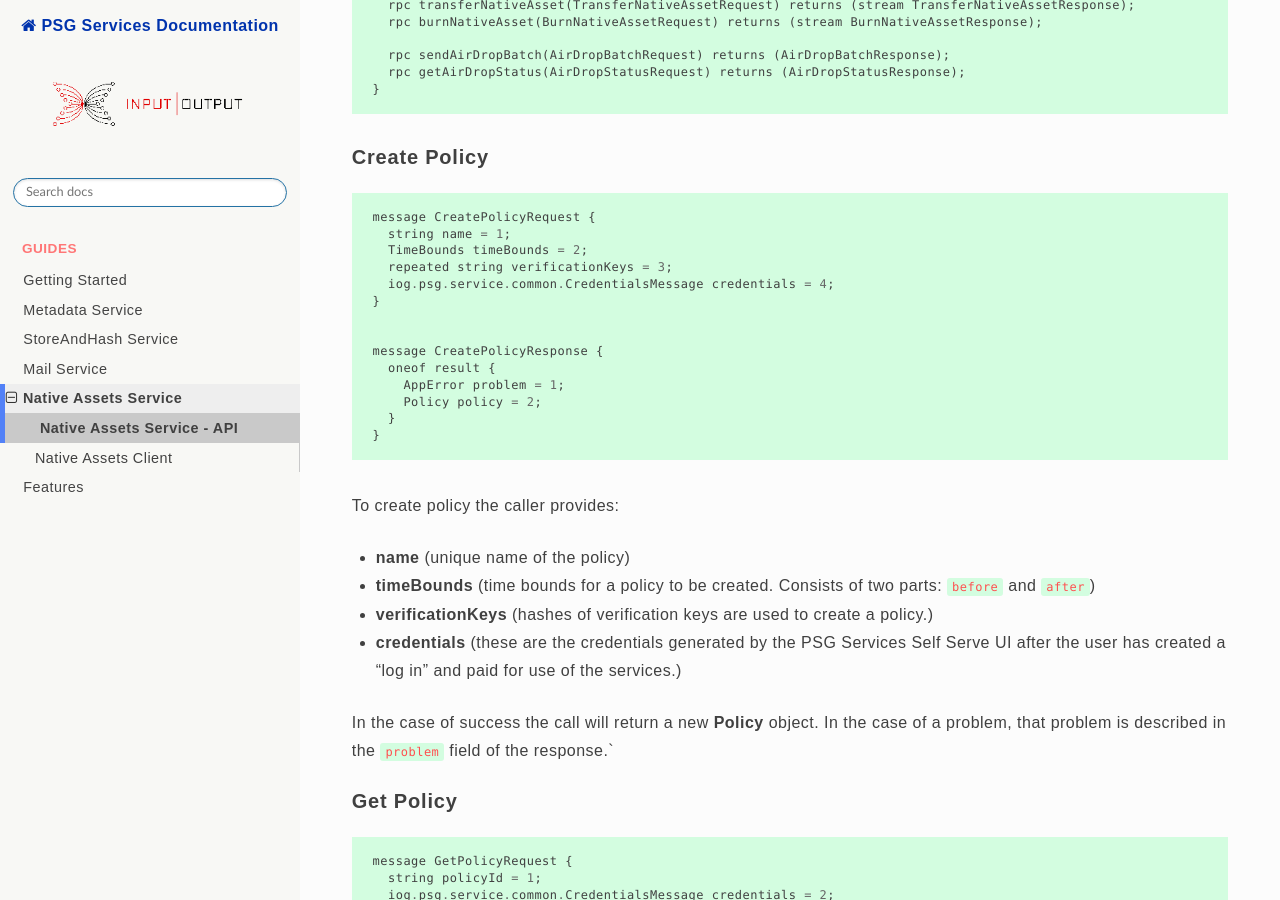
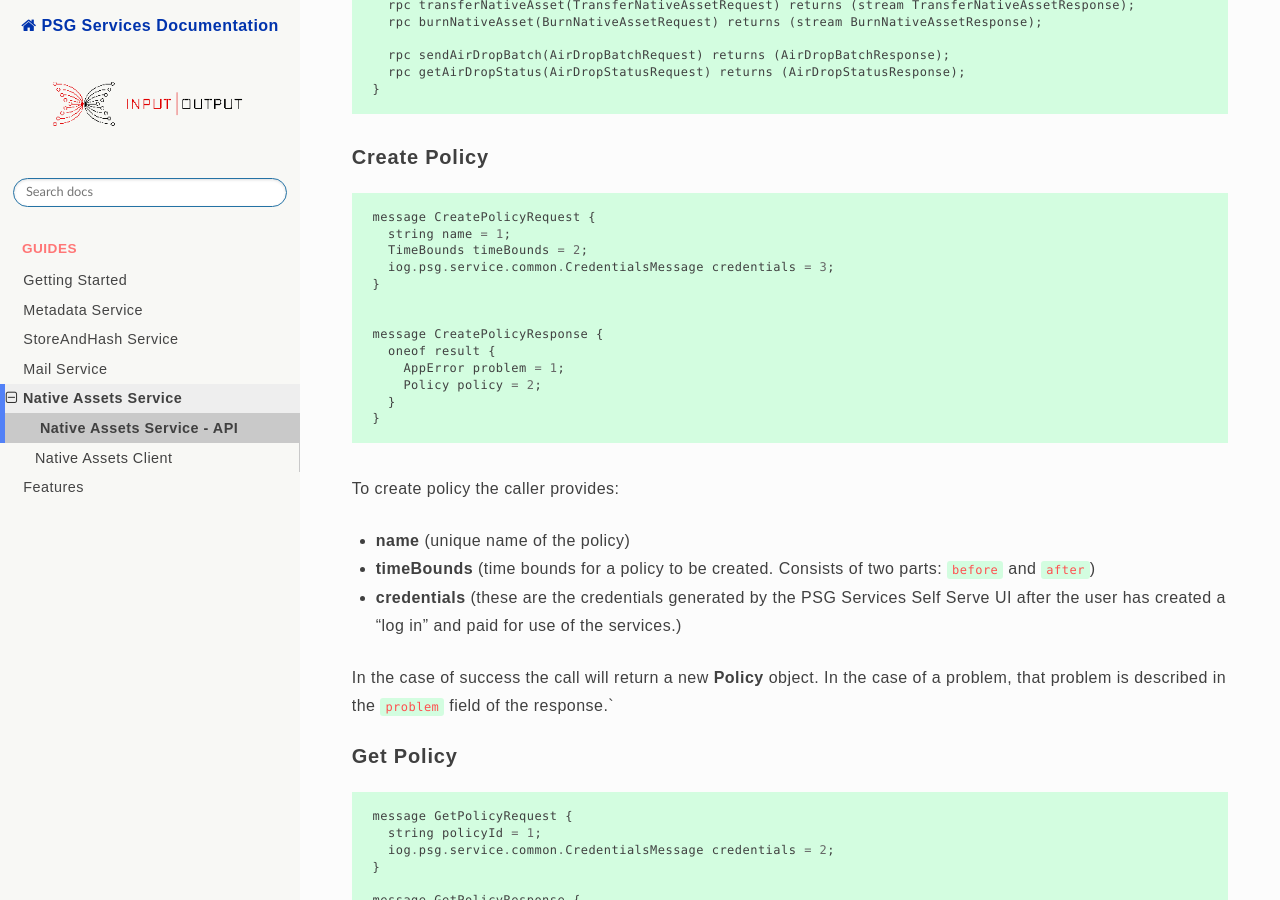
Before and after one commit to input-output-hk/PSG, a Sphinx documentation site: the page built from docs/source/guides/native_assets_api.md, in a window 1280 px wide and 900 px high, scrolled down 576 px. Built offline with Sphinx 7.4.7 and the Read the Docs theme 2.0.0, drawn with Linux system fonts in a browser that asks for light colours; some web fonts are replaced.

```diff
--- a/docs/source/guides/native_assets_api.md
+++ b/docs/source/guides/native_assets_api.md
@@ -33,8 +33,7 @@
 message CreatePolicyRequest {
   string name = 1;
   TimeBounds timeBounds = 2;
-  repeated string verificationKeys = 3;
-  iog.psg.service.common.CredentialsMessage credentials = 4;
+  iog.psg.service.common.CredentialsMessage credentials = 3;
 }
 
 
@@ -48,7 +47,6 @@
 To create policy the caller provides:
 - **name** (unique name of the policy)
 - **timeBounds** (time bounds for a policy to be created. Consists of two parts: `before` and `after`)
-- **verificationKeys** (hashes of verification keys are used to create a policy.)
 - **credentials** (these are the credentials generated by the PSG Services Self Serve UI after the user has created a "log in" and paid for use of the services.)
 
 In the case of success the call will return a new **Policy** object.
```
Also changed, not shown: docs/source/guides/native_assets_client.md (+1 -1 lines).
